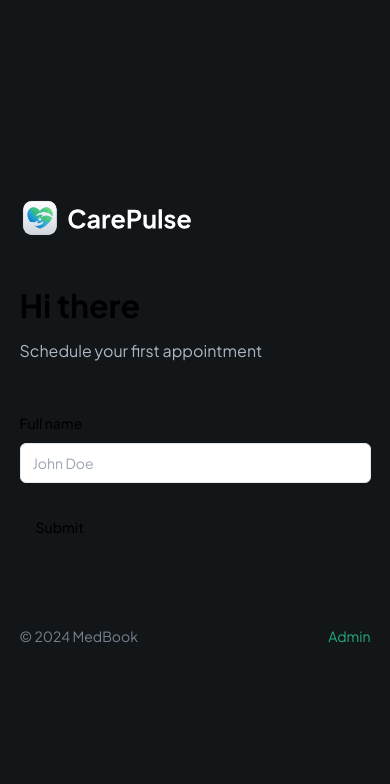
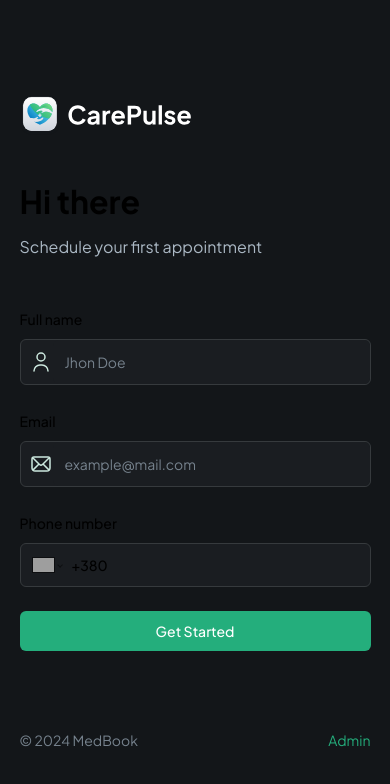
Before and after one commit to Racenna/MedBooker, a Next.js app: page / in a window 390 px wide. Shown: the top 784 px of the page. Built offline with nearby package versions, Linux system fonts and the light colour scheme; grey boxes are pictures that could not be loaded.

Commit message:
added email and phone fields

```diff
--- a/package.json
+++ b/package.json
@@ -14,12 +14,14 @@
     "@radix-ui/react-slot": "^1.1.0",
     "class-variance-authority": "^0.7.0",
     "clsx": "^2.1.1",
+    "libphonenumber-js": "^1.11.4",
     "lucide-react": "^0.408.0",
     "next": "14.2.5",
     "next-themes": "^0.3.0",
     "react": "^18",
     "react-dom": "^18",
     "react-hook-form": "^7.52.1",
+    "react-phone-number-input": "^3.4.3",
     "tailwind-merge": "^2.4.0",
     "tailwindcss-animate": "^1.0.7",
     "zod": "^3.23.8"
--- a/src/components/CustomFormField.tsx
+++ b/src/components/CustomFormField.tsx
@@ -12,6 +12,10 @@ import {
 import { Input } from '@/components/ui/input';
 import { Control } from 'react-hook-form';
 import { FormFieldType } from './forms/PatientForm';
+import Image from 'next/image';
+import 'react-phone-number-input/style.css';
+import PhoneInput from 'react-phone-number-input';
+import { E164Number } from 'libphonenumber-js';
 
 interface Props {
   control: Control<any>; // TODO: replace any with type
@@ -29,7 +33,46 @@ interface Props {
 }
 
 const RenderField = ({ field, props }: { field: any; props: Props }) => {
-  return <Input type="text" placeholder="John Doe" />;
+  const { fieldType, iconSrc, iconAlt, placeholder } = props;
+  switch (fieldType) {
+    case FormFieldType.INPUT:
+      return (
+        <div className="flex rounded-md border border-dark-500 bg-dark-400">
+          {iconSrc && (
+            <Image
+              src={iconSrc}
+              alt={iconAlt || 'icon'}
+              height={24}
+              width={24}
+              className="w-auto h-auto ml-2"
+            />
+          )}
+          <FormControl>
+            <Input
+              {...field}
+              placeholder={placeholder}
+              className="shad-input border-0"
+            />
+          </FormControl>
+        </div>
+      );
+    case FormFieldType.PHONE_INPUT:
+      return (
+        <FormControl>
+          <PhoneInput
+            defaultCountry="UA"
+            placeholder={placeholder}
+            international
+            withCountryCallingCode
+            value={field.value as E164Number | undefined}
+            onChange={field.onChange}
+            className="input-phone"
+          />
+        </FormControl>
+      );
+    default:
+      break;
+  }
 };
 
 const CustomFormField = (props: Props) => {
--- /dev/null
+++ b/src/components/SubmitButton.tsx
@@ -0,0 +1,35 @@
+import { Button } from '@/components/ui/button';
+import Image from 'next/image';
+
+interface Props {
+  isLoading: boolean;
+  className?: string;
+  children: React.ReactNode;
+}
+
+const SubmitButton = ({ isLoading, className, children }: Props) => {
+  return (
+    <Button
+      type="submit"
+      disabled={isLoading}
+      className={className ?? 'shad-primary-btn w-full'}
+    >
+      {isLoading ? (
+        <div className="flex items-center gap-4">
+          <Image
+            src="/assets/icons/loader.svg"
+            alt="loader"
+            width={24}
+            height={24}
+            className="animate-spin"
+          />
+          Loading ...
+        </div>
+      ) : (
+        children
+      )}
+    </Button>
+  );
+};
+
+export default SubmitButton;
--- a/src/components/forms/PatientForm.tsx
+++ b/src/components/forms/PatientForm.tsx
@@ -3,9 +3,11 @@
 import { zodResolver } from '@hookform/resolvers/zod';
 import { useForm } from 'react-hook-form';
 import { z } from 'zod';
-import { Button } from '@/components/ui/button';
 import { Form } from '@/components/ui/form';
 import CustomFormField from '../CustomFormField';
+import SubmitButton from '../SubmitButton';
+import { useState } from 'react';
+import { UserFormValidation } from '@/lib/validation';
 
 export enum FormFieldType {
   INPUT = 'input',
@@ -17,26 +19,32 @@ export enum FormFieldType {
   SKELETON = 'skeleton',
 }
 
-const formSchema = z.object({
-  username: z.string().min(2, {
-    message: 'Username must be at least 2 characters.',
-  }),
-});
+const PatientForm = () => {
+  const [isLoading, setIsLoading] = useState(false);
 
-const PatientForm = () => {
-  // 1. Define your form.
-  const form = useForm<z.infer<typeof formSchema>>({
-    resolver: zodResolver(formSchema),
+  const form = useForm<z.infer<typeof UserFormValidation>>({
+    resolver: zodResolver(UserFormValidation),
     defaultValues: {
-      username: '',
+      name: '',
+      email: '',
+      phone: '',
     },
   });
 
-  // 2. Define a submit handler.
-  function onSubmit(values: z.infer<typeof formSchema>) {
-    // Do something with the form values.
-    // ✅ This will be type-safe and validated.
-    console.log(values);
+  async function onSubmit({
+    name,
+    email,
+    phone,
+  }: z.infer<typeof UserFormValidation>) {
+    setIsLoading(true);
+
+    try {
+      const userData = { name, email, phone };
+
+      console.log('userData:', userData);
+    } catch (error) {
+      console.log(error);
+    }
   }
 
   return (
@@ -57,7 +65,25 @@ const PatientForm = () => {
           iconAlt="user"
         />
 
-        <Button type="submit">Submit</Button>
+        <CustomFormField
+          control={form.control}
+          fieldType={FormFieldType.INPUT}
+          name="email"
+          label="Email"
+          placeholder="example@mail.com"
+          iconSrc="/assets/icons/email.svg"
+          iconAlt="email"
+        />
+
+        <CustomFormField
+          control={form.control}
+          fieldType={FormFieldType.PHONE_INPUT}
+          name="phone"
+          label="Phone number"
+          placeholder="(067) 111-11-11"
+        />
+
+        <SubmitButton isLoading={isLoading}>Get Started</SubmitButton>
       </form>
     </Form>
   );
--- /dev/null
+++ b/src/lib/validation.ts
@@ -0,0 +1,12 @@
+import { z } from 'zod';
+
+export const UserFormValidation = z.object({
+  name: z
+    .string()
+    .min(2, 'Name must be at least 2 characters.')
+    .max(50, 'Name must be at most 50 characters.'),
+  email: z.string().email('Invalid email address.'),
+  phone: z
+    .string()
+    .refine((phone) => /^\+\d{10,15}$/.test(phone), 'Invalid phone number'),
+});
```
Also changed, not shown: 1 other file (tests, documents, lock files or other folders).
